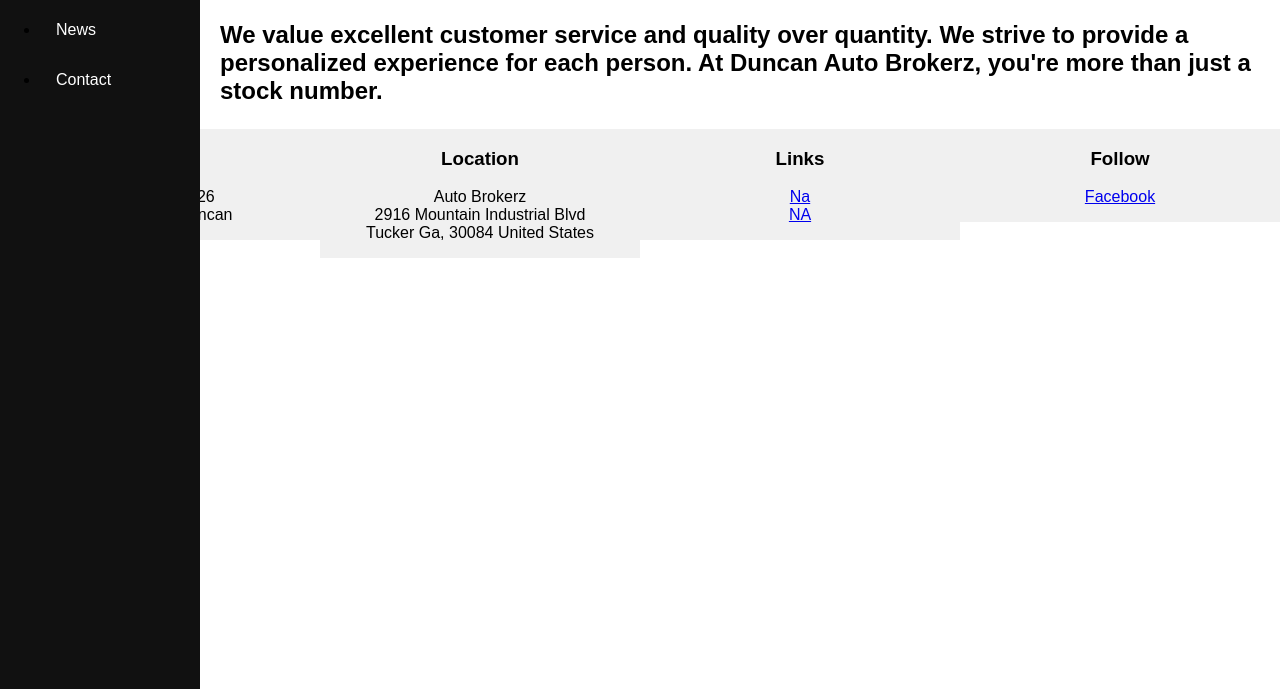
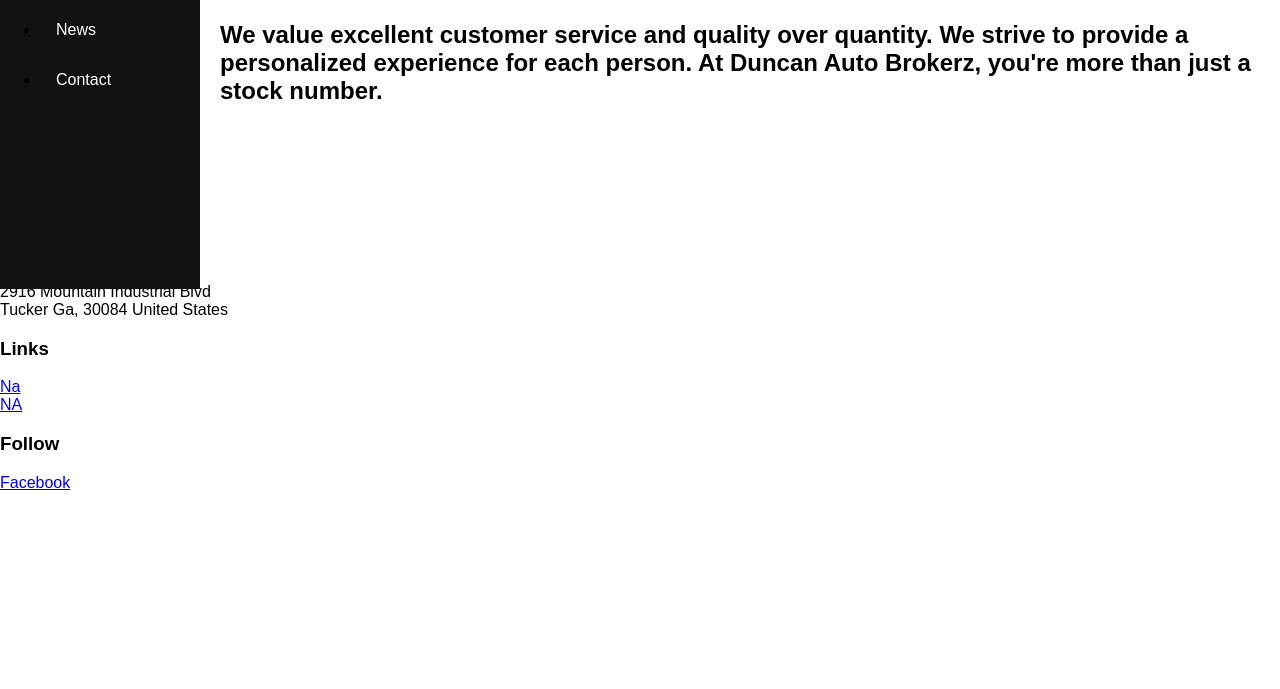
Before and after one commit to duncan1022/duncan-auto-brokerz, a plain HTML site: page index.html in a window 1280 px wide. Shown: the part 111-800 px from the top of the page. Drawn offline with Linux system fonts and the light colour scheme.

Commit message:
Reset of page, added new nav

```diff
--- a/index.html
+++ b/index.html
@@ -19,7 +19,7 @@
   </nav>
 </div>
 
-<div class="introduction">
+<div id= "header">
   <h1>Duncan Auto Brokerz</h1>
 </div>
 
@@ -28,7 +28,7 @@
     <p>We value excellent customer service and quality over quantity. We strive to provide a personalized experience for each person. At Duncan Auto Brokerz, you're more than just a stock number.</p>
   </div>
 
-  <section id="details">
+  <section id="footer">
     <div>
       <h3>Contact</h3>
       <p>
--- a/style.css
+++ b/style.css
@@ -2,6 +2,15 @@
  *{
   box-sizing: border-box;
 }
+
+
+.header {
+    background-color: grey;
+    color: white;
+    padding: 15px;
+}
+
+
 
 body {
   margin: 0;
@@ -10,7 +19,7 @@ body {
 
 /* Style the side navigation */
 .sidenav {
-  height: 100%;
+  height: 50%;
   width: 200px;
   position: fixed;
   z-index: 1;
@@ -46,10 +55,11 @@ body {
   padding-left: 20px;
 }
 
-#details > div {
-  float: left;
-  background-color: #f0f0f0;
-  text-align: center;
+.footer > div {
+  float: right;
+  background-color: blue;
+  text-align: justify;
   width: 25%;
-
+  margin-left: auto;
+  padding-left: 100px;
 }
```
